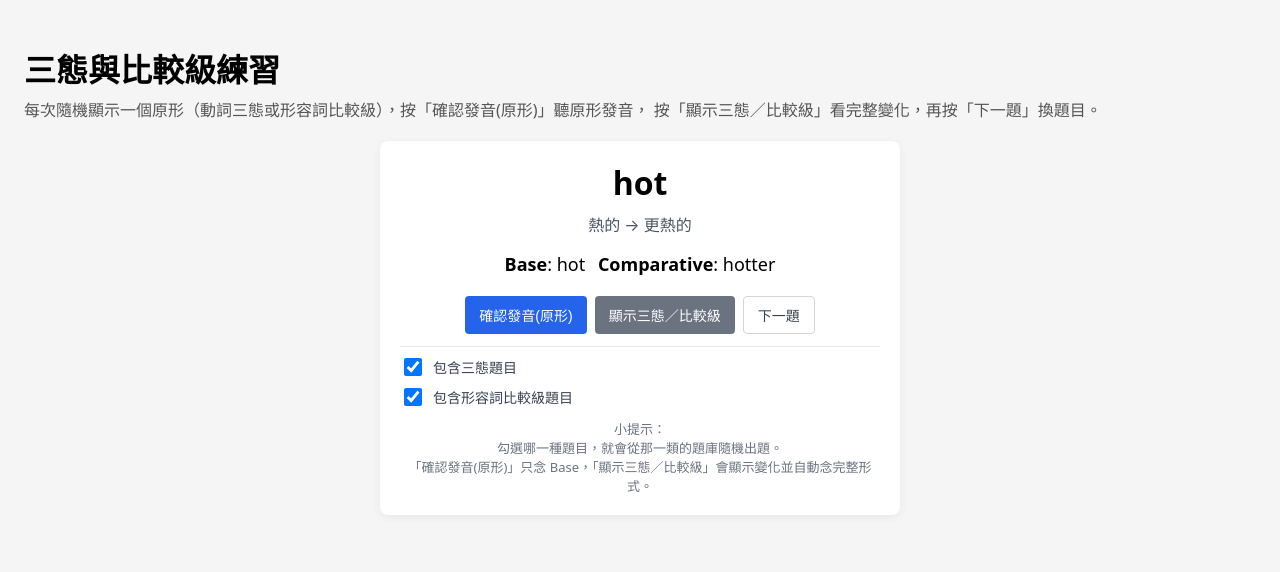
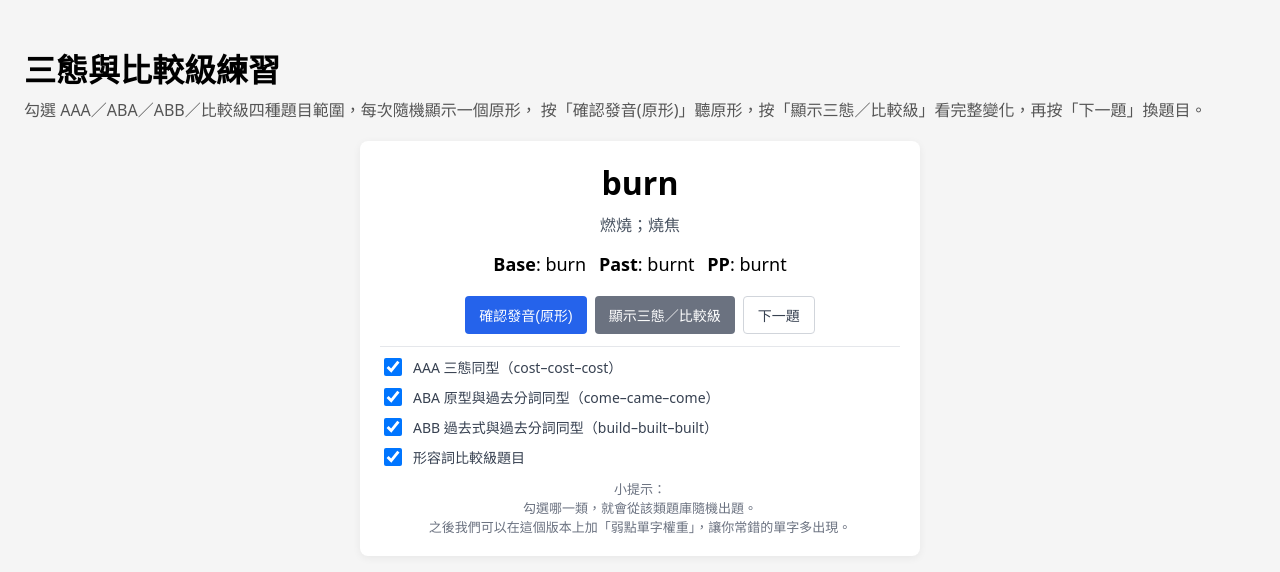
Before and after one commit to kevinyangch/irregular-verbs-practice, a plain HTML site: page index.html in a window 1280 px wide. Both pictures are taken after a click on the button "顯示三態／比較級". Drawn offline with Linux system fonts and the light colour scheme.

Commit message:
題型增加, 及避免重覆

```diff
--- a/index.html
+++ b/index.html
@@ -2,7 +2,7 @@
 <html lang="zh-Hant">
 <head>
   <meta charset="UTF-8" />
-  <title>三態與比較級練習（單題版）</title>
+  <title>三態與比較級練習（分類版）</title>
   <meta name="viewport" content="width=device-width, initial-scale=1" />
 
   <!-- PWA / Web App 設定（Android / iOS，全螢幕） -->
@@ -17,8 +17,8 @@
 <body>
   <h1>三態與比較級練習</h1>
   <div class="subtitle">
-    每次隨機顯示一個原形（動詞三態或形容詞比較級），按「確認發音(原形)」聽原形發音，
-    按「顯示三態／比較級」看完整變化，再按「下一題」換題目。
+    勾選 AAA／ABA／ABB／比較級四種題目範圍，每次隨機顯示一個原形，
+    按「確認發音(原形)」聽原形，按「顯示三態／比較級」看完整變化，再按「下一題」換題目。
   </div>
 
   <div class="card">
@@ -40,20 +40,30 @@
 
     <div class="options">
       <label class="option-item">
-        <input type="checkbox" id="optVerbs" checked />
-        包含三態題目
+        <input type="checkbox" id="optAAA" checked />
+        AAA 三態同型（cost–cost–cost）
+      </label>
+
+      <label class="option-item">
+        <input type="checkbox" id="optABA" checked />
+        ABA 原型與過去分詞同型（come–came–come）
+      </label>
+
+      <label class="option-item">
+        <input type="checkbox" id="optABB" checked />
+        ABB 過去式與過去分詞同型（build–built–built）
       </label>
 
       <label class="option-item">
         <input type="checkbox" id="optComparatives" checked />
-        包含形容詞比較級題目
+        形容詞比較級題目
       </label>
     </div>
 
     <div class="info">
       小提示：<br />
-      勾選哪一種題目，就會從那一類的題庫隨機出題。<br />
-      「確認發音(原形)」只念 Base，「顯示三態／比較級」會顯示變化並自動念完整形式。
+      勾選哪一類，就會從該類題庫隨機出題。<br />
+      之後我們可以在這個版本上加「弱點單字權重」，讓你常錯的單字多出現。
     </div>
   </div>
 </body>
--- a/main.js
+++ b/main.js
@@ -1,5 +1,46 @@
-// 題庫：動詞三態 + 中文
-const verbs = [
+// 題庫：AAA 三態同型
+const verbsAAA = [
+  { base: "cost", past: "cost", pp: "cost", zh: "花費" },
+  { base: "cut", past: "cut", pp: "cut", zh: "切割" },
+  { base: "fit", past: "fit", pp: "fit", zh: "合身" },
+  { base: "hit", past: "hit", pp: "hit", zh: "碰撞" },
+  { base: "hurt", past: "hurt", pp: "hurt", zh: "傷害" },
+  { base: "let", past: "let", pp: "let", zh: "讓" },
+  { base: "put", past: "put", pp: "put", zh: "放置" },
+  { base: "quit", past: "quit", pp: "quit", zh: "放棄" },
+  { base: "read", past: "read", pp: "read", zh: "閱讀" }, // 發音不同，但字型同
+  { base: "set", past: "set", pp: "set", zh: "擺放" },
+  { base: "shut", past: "shut", pp: "shut", zh: "關閉" },
+  { base: "spread", past: "spread", pp: "spread", zh: "傳開" }
+];
+
+// 題庫：ABA 原型與過去分詞同型
+const verbsABA = [
+  { base: "become", past: "became", pp: "become", zh: "變成" },
+  { base: "come", past: "came", pp: "come", zh: "來" },
+  { base: "run", past: "ran", pp: "run", zh: "跑步" }
+];
+
+// 題庫：ABB 過去式與過去分詞同型
+const verbsABB = [
+  { base: "bend", past: "bent", pp: "bent", zh: "彎曲" },
+  { base: "bring", past: "brought", pp: "brought", zh: "帶來" },
+  { base: "build", past: "built", pp: "built", zh: "建築；建造" },
+  { base: "burn", past: "burnt", pp: "burnt", zh: "燃燒；燒焦" },
+  { base: "buy", past: "bought", pp: "bought", zh: "買" },
+  { base: "catch", past: "caught", pp: "caught", zh: "抓到；接到" },
+  { base: "deal", past: "dealt", pp: "dealt", zh: "處理" },
+  { base: "dig", past: "dug", pp: "dug", zh: "挖" },
+  { base: "dive", past: "dove", pp: "dove", zh: "潛水" },
+  { base: "feed", past: "fed", pp: "fed", zh: "餵" },
+  { base: "feel", past: "felt", pp: "felt", zh: "感覺" },
+  { base: "fight", past: "fought", pp: "fought", zh: "打仗；打架" },
+  { base: "find", past: "found", pp: "found", zh: "找到" },
+  { base: "get", past: "got", pp: "got", zh: "得到" },
+  { base: "hang", past: "hung", pp: "hung", zh: "懸掛" },
+  { base: "hang", past: "hanged", pp: "hanged", zh: "吊死" },
+  { base: "have", past: "had", pp: "had", zh: "有；吃" },
+  { base: "hear", past: "heard", pp: "heard", zh: "聽到" },
   { base: "hold", past: "held", pp: "held", zh: "抓住；保持" },
   { base: "keep", past: "kept", pp: "kept", zh: "保持；保有" },
   { base: "lead", past: "led", pp: "led", zh: "帶領；領導" },
@@ -44,53 +85,70 @@ const comparatives = [
 ];
 
 let currentIndex = null;
-let currentType = null; // "verb" 或 "comp"
+let currentType = null; // "AAA" / "ABA" / "ABB" / "comp"
 
-// 每種類型的洗牌索引 queue
-let verbQueue = [];
-let compQueue = [];
+// 最近題目避免重複
+const recentIndices = {
+  AAA: [],
+  ABA: [],
+  ABB: [],
+  comp: []
+};
+const RECENT_LIMIT = 3;
 
-// Fisher–Yates 洗牌
-function shuffle(array) {
-  for (let i = array.length - 1; i > 0; i--) {
-    const j = Math.floor(Math.random() * (i + 1));
-    [array[i], array[j]] = [array[j], array[i]];
-  }
+function randomIndex(max) {
+  return Math.floor(Math.random() * max);
 }
 
-// 初始化 queue：0..length-1 然後 shuffle
-function initVerbQueue() {
-  verbQueue = [];
-  for (let i = 0; i < verbs.length; i++) {
-    verbQueue.push(i);
-  }
-  shuffle(verbQueue);
-}
-
-function initCompQueue() {
-  compQueue = [];
-  for (let i = 0; i < comparatives.length; i++) {
-    compQueue.push(i);
-  }
-  shuffle(compQueue);
-}
-
-// 依 checkbox 選擇題目類型
+// 根據 checkbox 選題型
 function pickRandomType() {
-  const useVerbs = document.getElementById("optVerbs").checked;
-  const useComps = document.getElementById("optComparatives").checked;
+  const useAAA = document.getElementById("optAAA").checked;
+  const useABA = document.getElementById("optABA").checked;
+  const useABB = document.getElementById("optABB").checked;
+  const useComp = document.getElementById("optComparatives").checked;
 
   const types = [];
-  if (useVerbs) types.push("verb");
-  if (useComps) types.push("comp");
+  if (useAAA) types.push("AAA");
+  if (useABA) types.push("ABA");
+  if (useABB) types.push("ABB");
+  if (useComp) types.push("comp");
 
   if (types.length === 0) {
-    // 若都沒勾選，預設用三態
-    return "verb";
+    // 若全部沒勾選，預設 AAA
+    return "AAA";
   }
 
   const idx = Math.floor(Math.random() * types.length);
   return types[idx];
+}
+
+// 避免連續重複的選題（非加權版本）
+function pickIndexAvoidRecent(list, typeKey) {
+  const recent = recentIndices[typeKey] || [];
+  const candidates = [];
+
+  for (let i = 0; i < list.length; i++) {
+    if (!recent.includes(i)) {
+      candidates.push(i);
+    }
+  }
+
+  if (candidates.length === 0) {
+    // 全部都在 recent 裡，清空緩衝再選
+    recentIndices[typeKey] = [];
+    return randomIndex(list.length);
+  }
+
+  const r = Math.floor(Math.random() * candidates.length);
+  const chosen = candidates[r];
+
+  recent.push(chosen);
+  while (recent.length > RECENT_LIMIT) {
+    recent.shift();
+  }
+  recentIndices[typeKey] = recent;
+
+  return chosen;
 }
 
 function renderCurrent() {
@@ -98,36 +156,42 @@ function renderCurrent() {
   const meaningEl = document.getElementById("wordMeaning");
   const formsEl = document.getElementById("forms");
 
-  if (currentType === "verb") {
-    const v = verbs[currentIndex];
-    baseEl.textContent = v.base;
-    meaningEl.textContent = v.zh;
+  let item = null;
+
+  if (currentType === "AAA") {
+    item = verbsAAA[currentIndex];
+  } else if (currentType === "ABA") {
+    item = verbsABA[currentIndex];
+  } else if (currentType === "ABB") {
+    item = verbsABB[currentIndex];
   } else if (currentType === "comp") {
-    const a = comparatives[currentIndex];
-    baseEl.textContent = a.base;
-    meaningEl.textContent = a.zh;
-  } else {
+    item = comparatives[currentIndex];
+  }
+
+  if (!item) {
     baseEl.textContent = "—";
     meaningEl.textContent = "請勾選題目範圍後，按「下一題」開始練習。";
+    formsEl.textContent = "";
+    return;
   }
 
+  baseEl.textContent = item.base;
+  meaningEl.textContent =
+    currentType === "comp" ? item.zh : item.zh;
   formsEl.textContent = "";
 }
 
 function nextWord() {
   currentType = pickRandomType();
 
-  if (currentType === "verb") {
-    // 如果 queue 用完，重新生成一輪洗牌
-    if (!verbQueue || verbQueue.length === 0) {
-      initVerbQueue();
-    }
-    currentIndex = verbQueue.shift(); // 依序取出一個索引
+  if (currentType === "AAA") {
+    currentIndex = pickIndexAvoidRecent(verbsAAA, "AAA");
+  } else if (currentType === "ABA") {
+    currentIndex = pickIndexAvoidRecent(verbsABA, "ABA");
+  } else if (currentType === "ABB") {
+    currentIndex = pickIndexAvoidRecent(verbsABB, "ABB");
   } else if (currentType === "comp") {
-    if (!compQueue || compQueue.length === 0) {
-      initCompQueue();
-    }
-    currentIndex = compQueue.shift();
+    currentIndex = pickIndexAvoidRecent(comparatives, "comp");
   } else {
     currentIndex = null;
   }
@@ -135,26 +199,42 @@ function nextWord() {
   renderCurrent();
 }
 
-// 顯示三態／比較級，並自動念完整形式
+// 顯示三態／比較級 + 自動念完整形式
 function showForms() {
   if (currentIndex === null || !currentType) return;
   const formsDiv = document.getElementById("forms");
 
-  if (currentType === "verb") {
-    const v = verbs[currentIndex];
+  if (currentType === "AAA") {
+    const v = verbsAAA[currentIndex];
     formsDiv.innerHTML = `
       <span><strong>Base</strong>: ${v.base}</span>
       <span><strong>Past</strong>: ${v.past}</span>
       <span><strong>PP</strong>: ${v.pp}</span>
     `;
-    speakVerbForms();
+    speakVerbForms(v);
+  } else if (currentType === "ABA") {
+    const v = verbsABA[currentIndex];
+    formsDiv.innerHTML = `
+      <span><strong>Base</strong>: ${v.base}</span>
+      <span><strong>Past</strong>: ${v.past}</span>
+      <span><strong>PP</strong>: ${v.pp}</span>
+    `;
+    speakVerbForms(v);
+  } else if (currentType === "ABB") {
+    const v = verbsABB[currentIndex];
+    formsDiv.innerHTML = `
+      <span><strong>Base</strong>: ${v.base}</span>
+      <span><strong>Past</strong>: ${v.past}</span>
+      <span><strong>PP</strong>: ${v.pp}</span>
+    `;
+    speakVerbForms(v);
   } else if (currentType === "comp") {
     const a = comparatives[currentIndex];
     formsDiv.innerHTML = `
       <span><strong>Base</strong>: ${a.base}</span>
       <span><strong>Comparative</strong>: ${a.comp}</span>
     `;
-    speakComparativeForms();
+    speakComparativeForms(a);
   }
 }
 
@@ -167,14 +247,21 @@ function speakBase() {
     return;
   }
 
-  const text =
-    currentType === "verb"
-      ? verbs[currentIndex].base
-      : comparatives[currentIndex].base;
+  let base = "";
+
+  if (currentType === "AAA") {
+    base = verbsAAA[currentIndex].base;
+  } else if (currentType === "ABA") {
+    base = verbsABA[currentIndex].base;
+  } else if (currentType === "ABB") {
+    base = verbsABB[currentIndex].base;
+  } else if (currentType === "comp") {
+    base = comparatives[currentIndex].base;
+  }
 
   const u = new SpeechSynthesisUtterance();
   u.lang = "en-US";
-  u.text = text;
+  u.text = base;
   u.rate = 0.9;
   u.pitch = 1.0;
 
@@ -183,11 +270,10 @@ function speakBase() {
 }
 
 // 三態：念 Base, Past, PP
-function speakVerbForms() {
-  if (currentIndex === null || currentType !== "verb") return;
+function speakVerbForms(v) {
+  if (!v) return;
   if (!("speechSynthesis" in window)) return;
 
-  const v = verbs[currentIndex];
   const text = `${v.base}, ${v.past}, ${v.pp}`;
 
   const u = new SpeechSynthesisUtterance();
@@ -201,11 +287,10 @@ function speakVerbForms() {
 }
 
 // 比較級：念 Base, Comparative
-function speakComparativeForms() {
-  if (currentIndex === null || currentType !== "comp") return;
+function speakComparativeForms(a) {
+  if (!a) return;
   if (!("speechSynthesis" in window)) return;
 
-  const a = comparatives[currentIndex];
   const text = `${a.base}, ${a.comp}`;
 
   const u = new SpeechSynthesisUtterance();
@@ -219,36 +304,23 @@ function speakComparativeForms() {
 }
 
 window.addEventListener("load", () => {
-  // 初始化 queue
-  initVerbQueue();
-  initCompQueue();
-
-  // 按鈕事件
   const btnSpeakBase = document.getElementById("btnSpeakBase");
   const btnShowForms = document.getElementById("btnShowForms");
   const btnNext = document.getElementById("btnNext");
 
-  if (btnSpeakBase) {
-    btnSpeakBase.addEventListener("click", speakBase);
-  }
-  if (btnShowForms) {
-    btnShowForms.addEventListener("click", showForms);
-  }
-  if (btnNext) {
-    btnNext.addEventListener("click", nextWord);
-  }
+  if (btnSpeakBase) btnSpeakBase.addEventListener("click", speakBase);
+  if (btnShowForms) btnShowForms.addEventListener("click", showForms);
+  if (btnNext) btnNext.addEventListener("click", nextWord);
 
-  // 題目範圍變更時，重新出題（但保留各自 queue，除非用完）
-  const optVerbs = document.getElementById("optVerbs");
+  const optAAA = document.getElementById("optAAA");
+  const optABA = document.getElementById("optABA");
+  const optABB = document.getElementById("optABB");
   const optComparatives = document.getElementById("optComparatives");
 
-  if (optVerbs) {
-    optVerbs.addEventListener("change", nextWord);
-  }
-  if (optComparatives) {
-    optComparatives.addEventListener("change", nextWord);
-  }
+  if (optAAA) optAAA.addEventListener("change", nextWord);
+  if (optABA) optABA.addEventListener("change", nextWord);
+  if (optABB) optABB.addEventListener("change", nextWord);
+  if (optComparatives) optComparatives.addEventListener("change", nextWord);
 
-  // 初次載入先出一題
   nextWord();
 });
--- a/style.css
+++ b/style.css
@@ -15,7 +15,7 @@ h1 {
 }
 
 .card {
-  max-width: 480px;
+  max-width: 520px;
   margin: 0 auto;
   background: #fff;
   border-radius: 8px;
```
